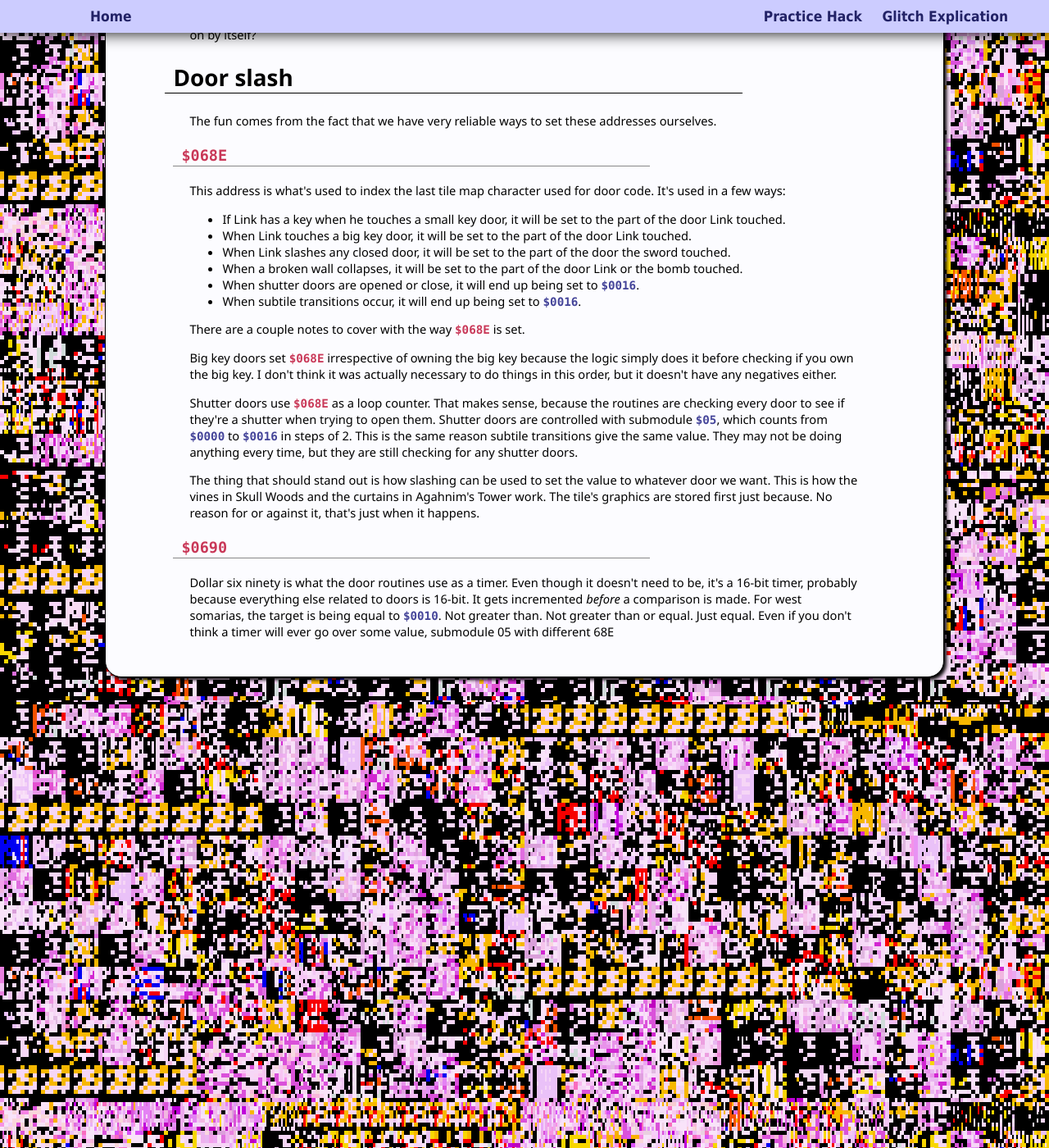
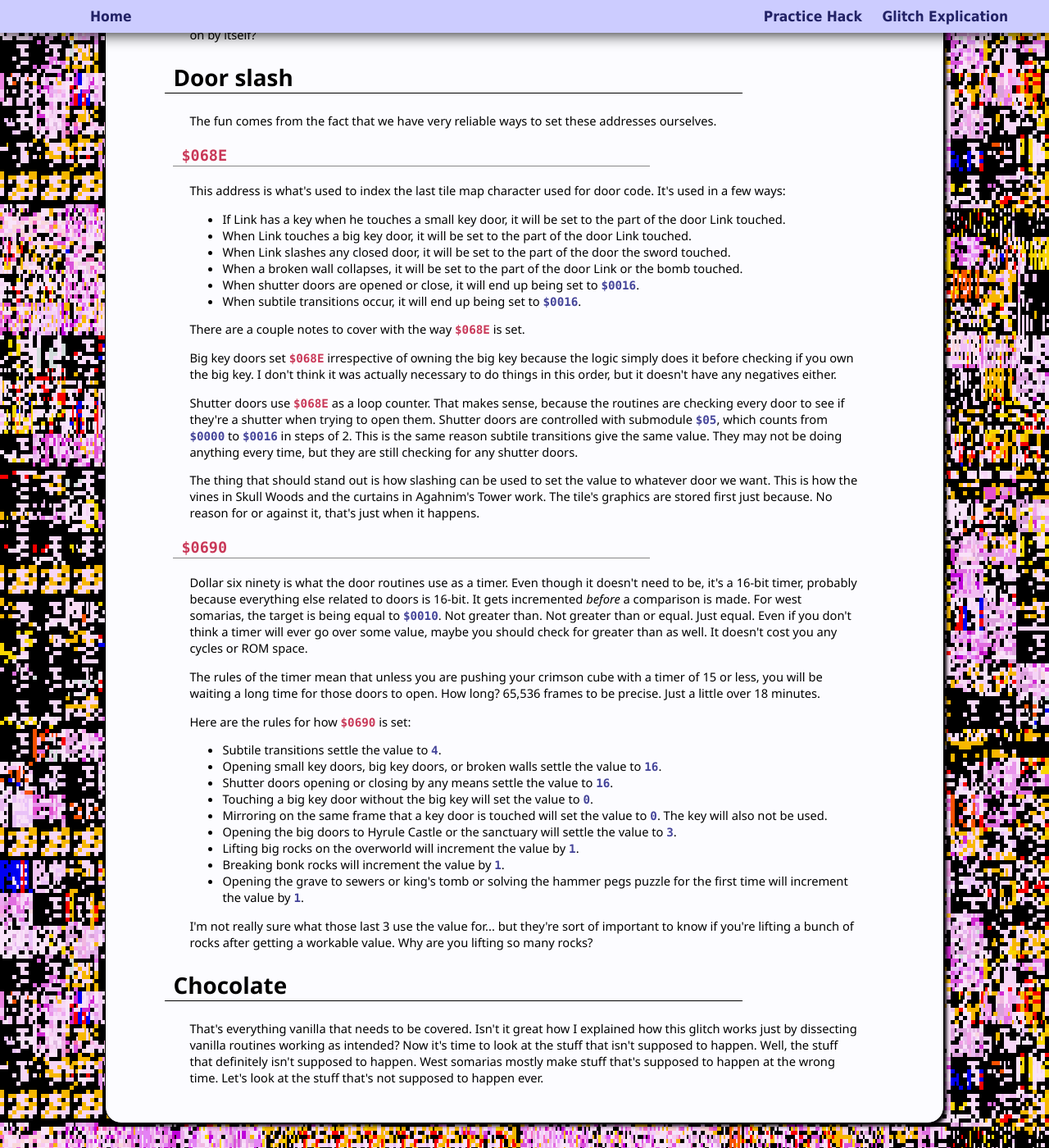
Before and after one commit to spannerisms/spannerisms.github.io, a Jekyll site: the page built from WESTSOMARIA.html, in a window 1280 px wide and 1400 px high, scrolled down 896 px. Shown: the whole window at 82% size. Built offline with Jekyll 4.4.1, drawn with Linux system fonts in a browser that asks for light colours.

Commit message:
order in the court

```diff
--- a/WESTSOMARIA.html
+++ b/WESTSOMARIA.html
@@ -57,7 +57,23 @@ background: glitchybg
 	<p>The thing that should stand out is how slashing can be used to set the value to whatever door we want. This is how the vines in Skull Woods and the curtains in Agahnim's Tower work. The tile's graphics are stored first just because. No reason for or against it, that's just when it happens.<p>
 
 	<h3><code class="address">$0690</code></h3>
-	<p>Dollar six ninety is what the door routines use as a timer. Even though it doesn't need to be, it's a 16-bit timer, probably because everything else related to doors is 16-bit. It gets incremented <em>before</em> a comparison is made. For west somarias, the target is being equal to <code class="value">$0010</code>. Not greater than. Not greater than or equal. Just equal. Even if you don't think a timer will ever go over some value,
+	<p>Dollar six ninety is what the door routines use as a timer. Even though it doesn't need to be, it's a 16-bit timer, probably because everything else related to doors is 16-bit. It gets incremented <em>before</em> a comparison is made. For west somarias, the target is being equal to <code class="value">$0010</code>. Not greater than. Not greater than or equal. Just equal. Even if you don't think a timer will ever go over some value, maybe you should check for greater than as well. It doesn't cost you any cycles or ROM space.</p>
+	<p>The rules of the timer mean that unless you are pushing your crimson cube with a timer of 15 or less, you will be waiting a long time for those doors to open. How long? 65,536 frames to be precise. Just a little over 18 minutes.</p>
+	<p>Here are the rules for how <code class="address">$0690</code> is set:</p>
+	<ul>
+		<li>Subtile transitions settle the value to <code class="value">4</code>.</li>
+		<li>Opening small key doors, big key doors, or broken walls settle the value to <code class="value">16</code>.</li>
+		<li>Shutter doors opening or closing by any means settle the value to <code class="value">16</code>.</li>
+		<li>Touching a big key door without the big key will set the value to <code class="value">0</code>.</li>
+		<li>Mirroring on the same frame that a key door is touched will set the value to <code class="value">0</code>. The key will also not be used.</li>
+		<li>Opening the big doors to Hyrule Castle or the sanctuary will settle the value to <code class="value">3</code>.</li>
+		<li>Lifting big rocks on the overworld will increment the value by <code class="value">1</code>.</li>
+		<li>Breaking bonk rocks will increment the value by <code class="value">1</code>.</li>
+		<li>Opening the grave to sewers or king's tomb or solving the hammer pegs puzzle for the first time will increment the value by <code class="value">1</code>.</li>
+	</ul>
+	<p>I'm not really sure what those last 3 use the value for... but they're sort of important to know if you're lifting a bunch of rocks after getting a workable value. Why are you lifting so many rocks?</p>
 
-	submodule 05 with different 68E
+	<h2>Chocolate</h2>
+	<p>That's everything vanilla that needs to be covered. Isn't it great how I explained how this glitch works just by dissecting vanilla routines working as intended? Now it's time to look at the stuff that isn't supposed to happen. Well, the stuff that definitely isn't supposed to happen. West somarias mostly make stuff that's supposed to happen at the wrong time. Let's look at the stuff that's not supposed to happen ever.</p>
+<!--submodule 05 with different 68E-->
 </div>
--- a/theyknew.html
+++ b/theyknew.html
@@ -8,7 +8,7 @@ background: glitchybg
 	<p>Just based on the way the game is coded, you can sort of tell if a glitch was known about. And not just because the glitch is fixed in later versions. Sometimes things happen on accident. Here's my opinion on some glitches the developers might have known about.</p>
 
 	<h2>Fake flippers</h2>
-	<strong class="verdict">Definitely</strong><strong class="verdict">Definitely</strong>
+	<strong class="verdict">Definitely</strong>
 	<p>But only the transition method. The fix for fake flippers is pretty specific to transitioning. It doesn't work as well for the other methods, because they still actually work, they just don't let you move around in the water. If they did know about fairy revival, it was a really lazy fix, as you never get kicked out of the water.</p>
 
 	<h2>Mirror block erase</h2>
```
